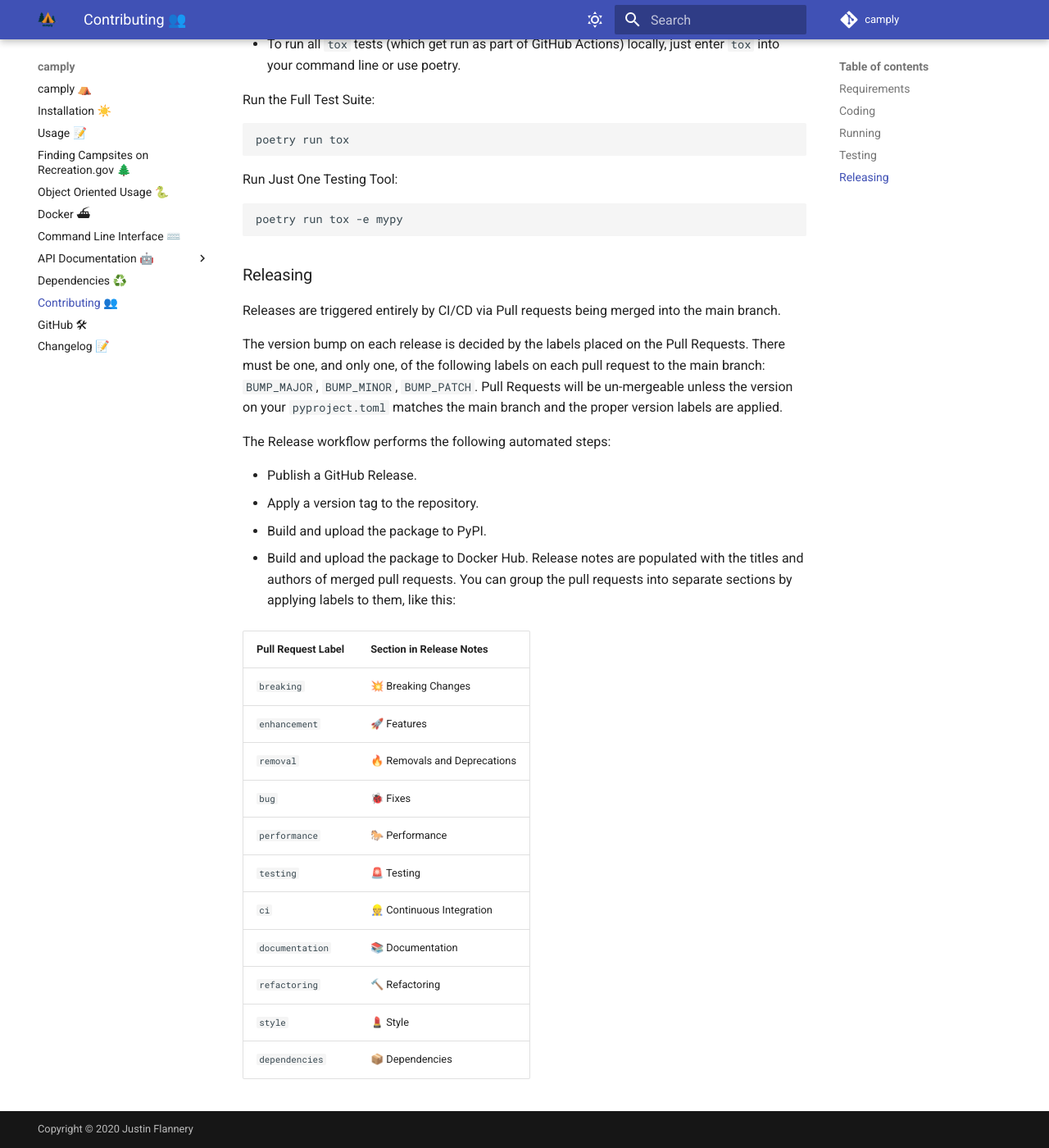
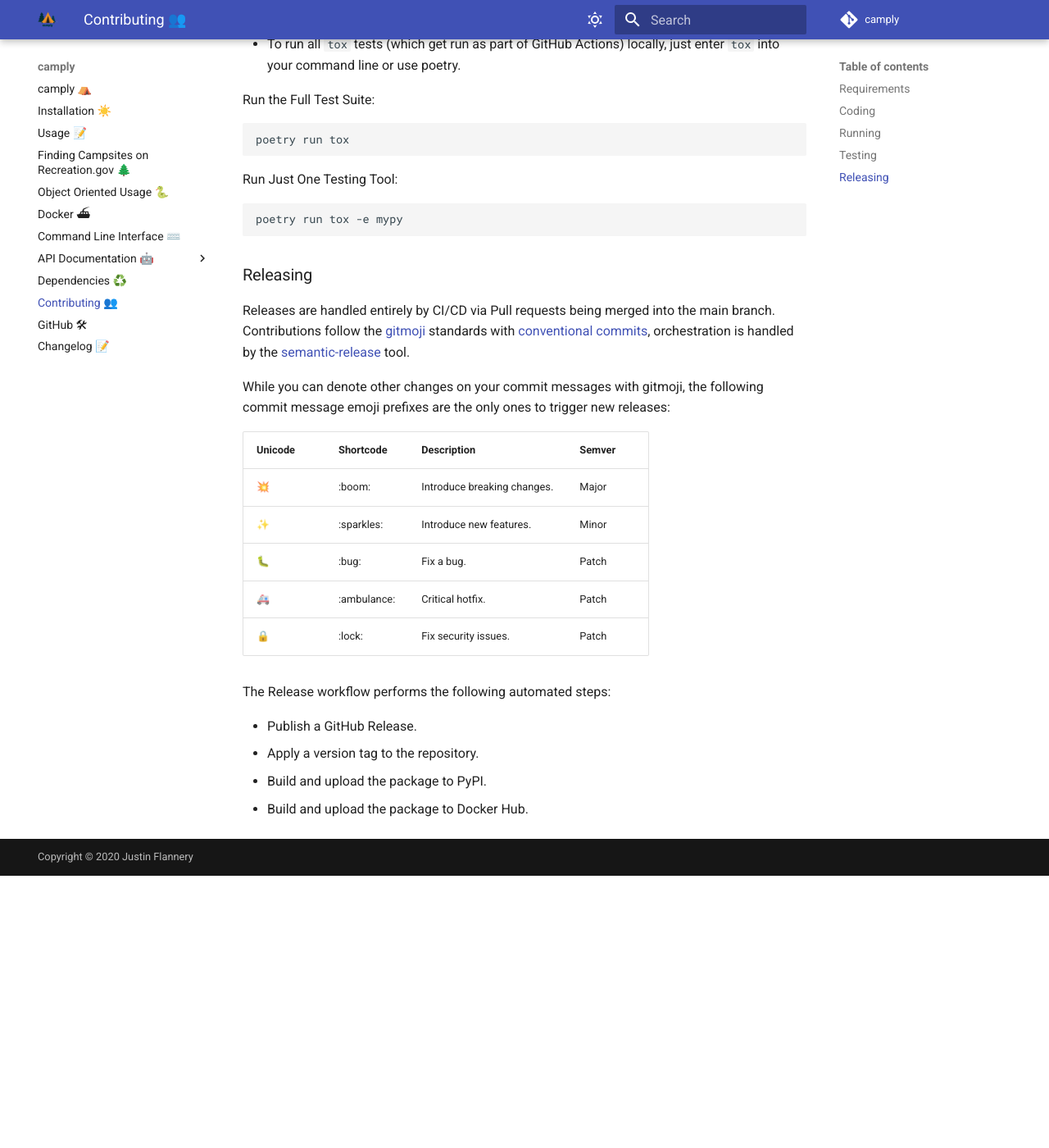
Before and after one commit to juftin/camply, an MkDocs documentation site: the page built from docs/contributing.md, in a window 1280 px wide and 1400 px high, scrolled down 1189 px. Shown: the whole window at 82% size. Built offline with MkDocs 1.6.1 and Material for MkDocs 9.7.7, drawn with Linux system fonts in a browser that asks for light colours; comment, search, counter and statistics services are not loaded; after the commit the page ends 2257 px from its top, so only the background shows below that.

Commit message:
🐛 semantic-release

```diff
--- a/docs/contributing.md
+++ b/docs/contributing.md
@@ -70,42 +70,27 @@
 
 ### Releasing
 
-Releases are triggered entirely by CI/CD via Pull requests being merged into
-the main branch.
+Releases are handled entirely by CI/CD via Pull requests being merged into
+the main branch. Contributions follow the [gitmoji] standards with [conventional commits],
+orchestration is handled by the [semantic-release] tool.
 
-The version bump on each release is decided by the labels placed on the Pull Requests.
-There must be one, and only one, of the following labels on each pull request to the main branch:
-`BUMP_MAJOR`, `BUMP_MINOR`, `BUMP_PATCH`. Pull Requests will be un-mergeable unless the version on
-your `pyproject.toml` matches the main branch and the proper version labels are applied.
+While you can denote other changes on your commit messages with gitmoji, the following
+commit message emoji prefixes are the only ones to trigger new releases:
+
+| Unicode | Shortcode   | Description                 | Semver |
+|---------|-------------|-----------------------------|--------|
+| 💥      | :boom:      | Introduce breaking changes. | Major  |
+| ✨      | :sparkles:  | Introduce new features.     | Minor  |
+| 🐛      | :bug:       | Fix a bug.                  | Patch  |
+| 🚑      | :ambulance: | Critical hotfix.            | Patch  |
+| 🔒      | :lock:      | Fix security issues.        | Patch  |
 
 The Release workflow performs the following automated steps:
 
 - Publish a GitHub Release.
 - Apply a version tag to the repository.
 - Build and upload the package to PyPI.
-
 - Build and upload the package to Docker Hub.
-Release notes are populated with the titles and authors of merged pull requests.
-You can group the pull requests into separate sections
-by applying labels to them, like this:
-
-<!-- table-release-drafter-sections-begin -->
-
-| Pull Request Label | Section in Release Notes     |
-| ------------------ | ---------------------------- |
-| `breaking`         | 💥 Breaking Changes          |
-| `enhancement`      | 🚀 Features                  |
-| `removal`          | 🔥 Removals and Deprecations |
-| `bug`              | 🐞 Fixes                     |
-| `performance`      | 🐎 Performance               |
-| `testing`          | 🚨 Testing                   |
-| `ci`               | 👷 Continuous Integration    |
-| `documentation`    | 📚 Documentation             |
-| `refactoring`      | 🔨 Refactoring               |
-| `style`            | 💄 Style                     |
-| `dependencies`     | 📦 Dependencies              |
-
-<!-- table-release-drafter-sections-end -->
 
 [codecov]: https://codecov.io/
 [cookiecutter]: https://github.com/audreyr/cookiecutter
@@ -121,3 +106,6 @@
 [read the docs]: https://readthedocs.org/
 [testpypi]: https://test.pypi.org/
 [pre-commit]: https://pre-commit.com/
+[gitmoji]: https://gitmoji.dev/
+[conventional commits]: https://www.conventionalcommits.org/en/v1.0.0/
+[semantic-release]: https://github.com/semantic-release/semantic-release
```
Also changed, not shown: .releaserc.yaml (added, +26 -0 lines), .github/PULL_REQUEST_TEMPLATE.md, 11 other files.
